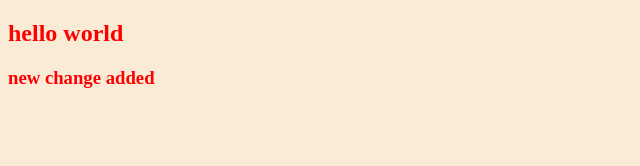
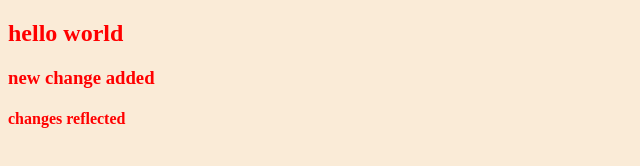
Before and after one commit to Jishnu-JR/gitdata, a plain HTML site: page index.html in a window 1280 px wide. Shown: the whole page, without its empty margins (0-640 px from the left). Drawn offline with Linux system fonts and the light colour scheme.

Commit message:
index updated

```diff
--- a/index.html
+++ b/index.html
@@ -9,5 +9,6 @@
 <body>
     <h2>hello world</h2>
     <h3>new change added</h3>
+    <h4>changes reflected</h4>
 </body>
 </html>
```
